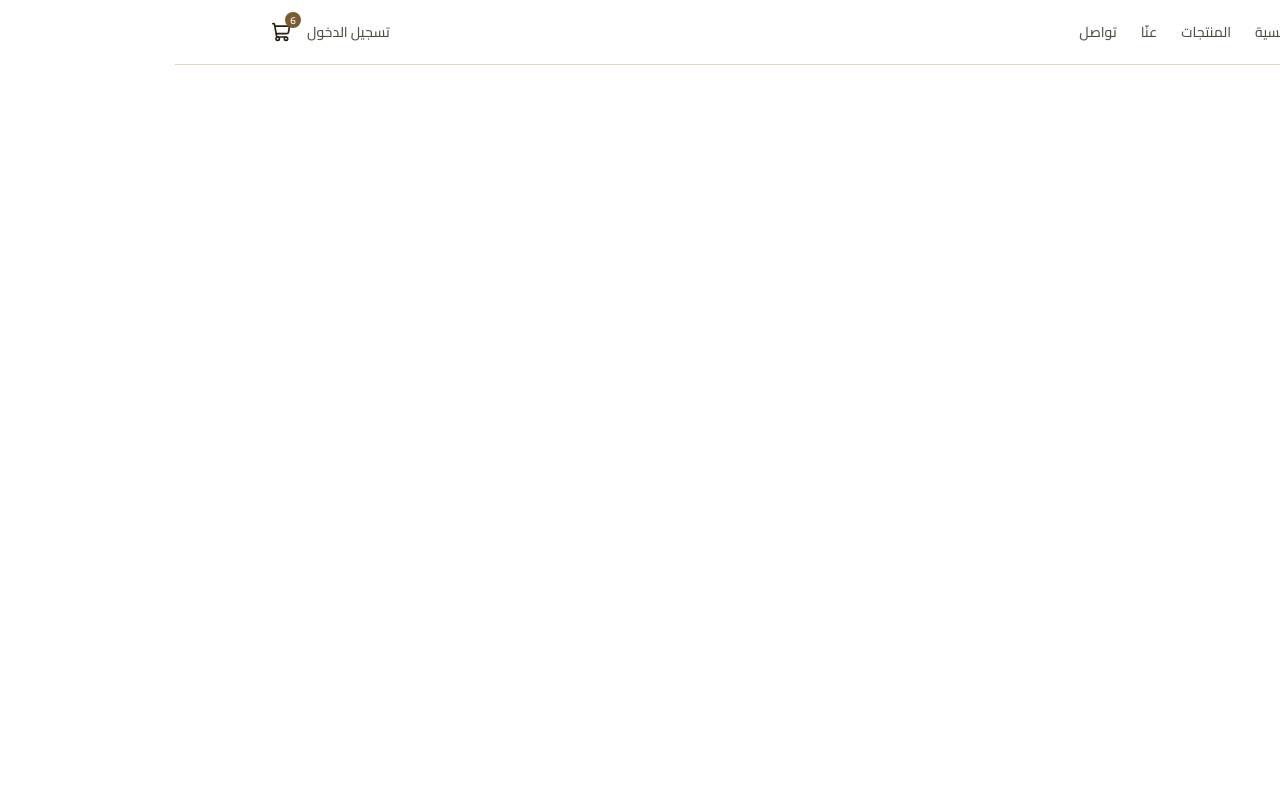
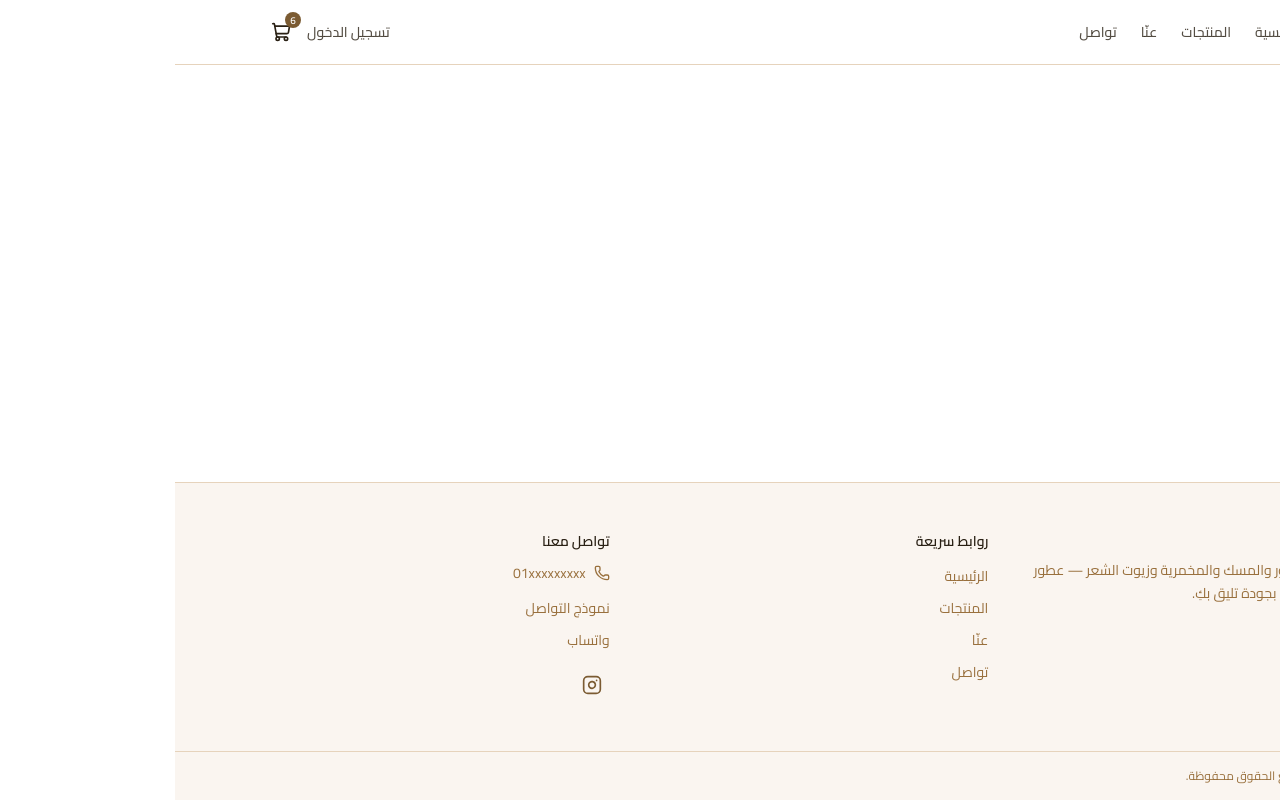
Before and after one commit to Amaribrahim-1/areej-store, a Next.js app: page / in a window 1280 px wide. Built offline with nearby package versions, Linux system fonts and the light colour scheme.

Commit message:
feat(shell): add customer Footer with brand and contact links

```diff
--- a/src/app/(customer)/layout.tsx
+++ b/src/app/(customer)/layout.tsx
@@ -1,4 +1,5 @@
 import Navbar from "@/components/shared/Navbar";
+import Footer from "@/components/shared/Footer";
 
 export default function CustomerLayout({
   children,
@@ -6,9 +7,10 @@ export default function CustomerLayout({
   children: React.ReactNode;
 }>) {
   return (
-    <>
+    <div className="flex min-h-svh flex-col">
       <Navbar />
-      <main>{children}</main>
-    </>
+      <main className="flex-1">{children}</main>
+      <Footer />
+    </div>
   );
 }
--- /dev/null
+++ b/src/components/shared/Footer.tsx
@@ -0,0 +1,140 @@
+import Link from "next/link";
+import { PhoneIcon } from "lucide-react";
+
+const FOOTER_NAV_LINKS = [
+  { href: "/", label: "الرئيسية" },
+  { href: "/products", label: "المنتجات" },
+  { href: "/about", label: "عنّا" },
+  { href: "/contact", label: "تواصل" },
+] as const;
+
+/**
+ * Lucide dropped brand icons (Instagram, etc.) for trademark reasons.
+ * Tiny inline mark keeps the footer recognizable without a second icon lib.
+ */
+function InstagramMark({ className }: { className?: string }) {
+  return (
+    <svg
+      viewBox="0 0 24 24"
+      fill="none"
+      stroke="currentColor"
+      strokeWidth="2"
+      strokeLinecap="round"
+      strokeLinejoin="round"
+      className={className}
+      aria-hidden
+    >
+      <rect width="20" height="20" x="2" y="2" rx="5" ry="5" />
+      <path d="M16 11.37A4 4 0 1 1 12.63 8 4 4 0 0 1 16 11.37z" />
+      <line x1="17.5" x2="17.51" y1="6.5" y2="6.5" />
+    </svg>
+  );
+}
+
+/** Placeholders until Alaa provides real profiles / numbers. */
+const SOCIAL_LINKS = [
+  {
+    href: "https://instagram.com",
+    label: "إنستغرام أريج",
+    icon: InstagramMark,
+  },
+] as const;
+
+const CONTACT = {
+  phoneDisplay: "01xxxxxxxxx",
+  phoneHref: "tel:+201000000000",
+  whatsappHref: "https://wa.me/201000000000",
+} as const;
+
+export default function Footer() {
+  const year = new Date().getFullYear();
+
+  return (
+    <footer className="mt-auto border-t border-border bg-bg-accent">
+      <div className="mx-auto grid max-w-6xl gap-10 px-4 py-10 sm:px-6 md:grid-cols-3 md:gap-8 md:py-12">
+        <div className="space-y-3">
+          <Link
+            href="/"
+            className="font-heading text-xl font-bold tracking-tight text-brand"
+          >
+            أريج
+          </Link>
+          <p className="max-w-sm text-sm leading-relaxed text-muted-foreground">
+            متجر أريج للعطور والمسك والمخمرية وزيوت الشعر — عطور تلامس الحواس
+            بجودة تليق بكِ.
+          </p>
+        </div>
+
+        <nav aria-label="روابط التذييل" className="space-y-3">
+          <p className="text-sm font-semibold text-foreground">روابط سريعة</p>
+          <ul className="space-y-2">
+            {FOOTER_NAV_LINKS.map((link) => (
+              <li key={link.href}>
+                <Link
+                  href={link.href}
+                  className="text-sm text-muted-foreground transition-colors hover:text-text-accent"
+                >
+                  {link.label}
+                </Link>
+              </li>
+            ))}
+          </ul>
+        </nav>
+
+        <div className="space-y-3">
+          <p className="text-sm font-semibold text-foreground">تواصل معنا</p>
+          <ul className="space-y-2">
+            <li>
+              <a
+                href={CONTACT.phoneHref}
+                className="inline-flex items-center gap-2 text-sm text-muted-foreground transition-colors hover:text-text-accent"
+              >
+                <PhoneIcon className="size-4 shrink-0" aria-hidden />
+                <span dir="ltr">{CONTACT.phoneDisplay}</span>
+              </a>
+            </li>
+            <li>
+              <Link
+                href="/contact"
+                className="text-sm text-muted-foreground transition-colors hover:text-text-accent"
+              >
+                نموذج التواصل
+              </Link>
+            </li>
+            <li>
+              <a
+                href={CONTACT.whatsappHref}
+                target="_blank"
+                rel="noopener noreferrer"
+                className="text-sm text-muted-foreground transition-colors hover:text-text-accent"
+              >
+                واتساب
+              </a>
+            </li>
+          </ul>
+
+          <div className="flex items-center gap-2 pt-1">
+            {SOCIAL_LINKS.map(({ href, label, icon: Icon }) => (
+              <a
+                key={href}
+                href={href}
+                target="_blank"
+                rel="noopener noreferrer"
+                aria-label={label}
+                className="inline-flex size-9 items-center justify-center rounded-4xl text-brand-700 transition-colors hover:bg-brand-100 hover:text-text-accent"
+              >
+                <Icon className="size-5" aria-hidden />
+              </a>
+            ))}
+          </div>
+        </div>
+      </div>
+
+      <div className="border-t border-border">
+        <p className="mx-auto max-w-6xl px-4 py-4 text-center text-xs text-muted-foreground sm:px-6 sm:text-start">
+          © {year} أريج. جميع الحقوق محفوظة.
+        </p>
+      </div>
+    </footer>
+  );
+}
```
Also changed, not shown: 1 other file (tests, documents, lock files or other folders).
